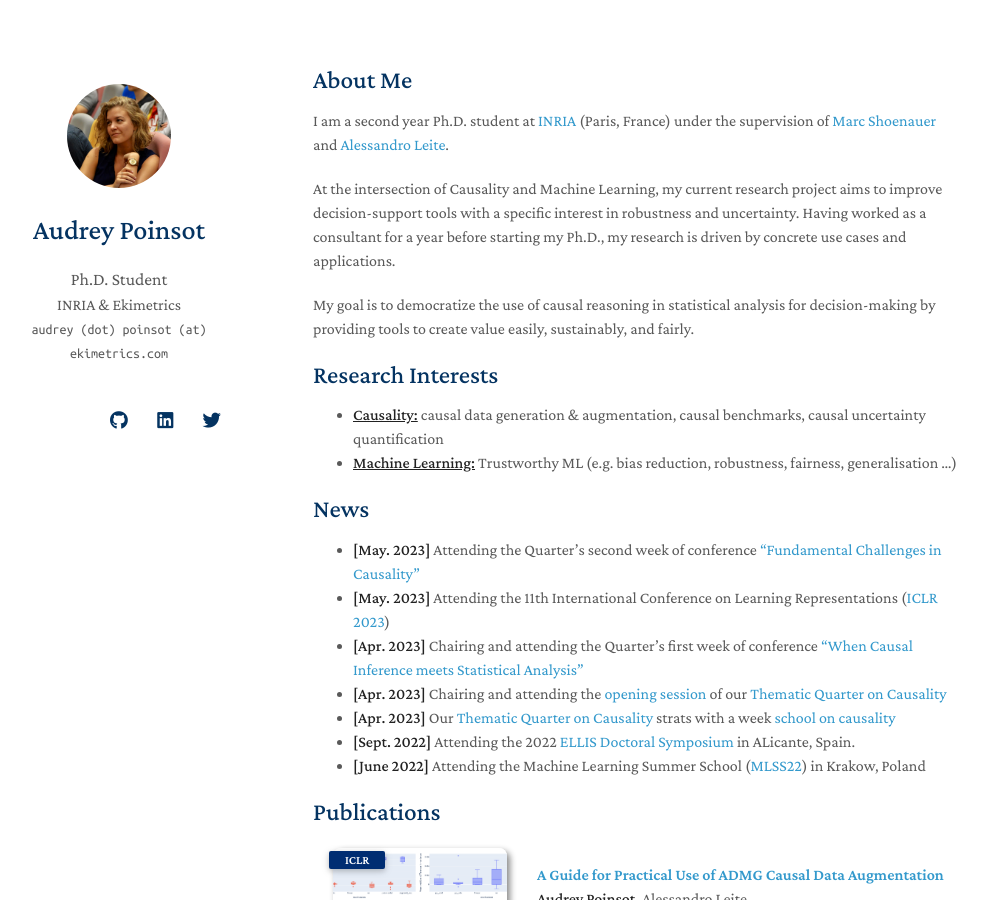
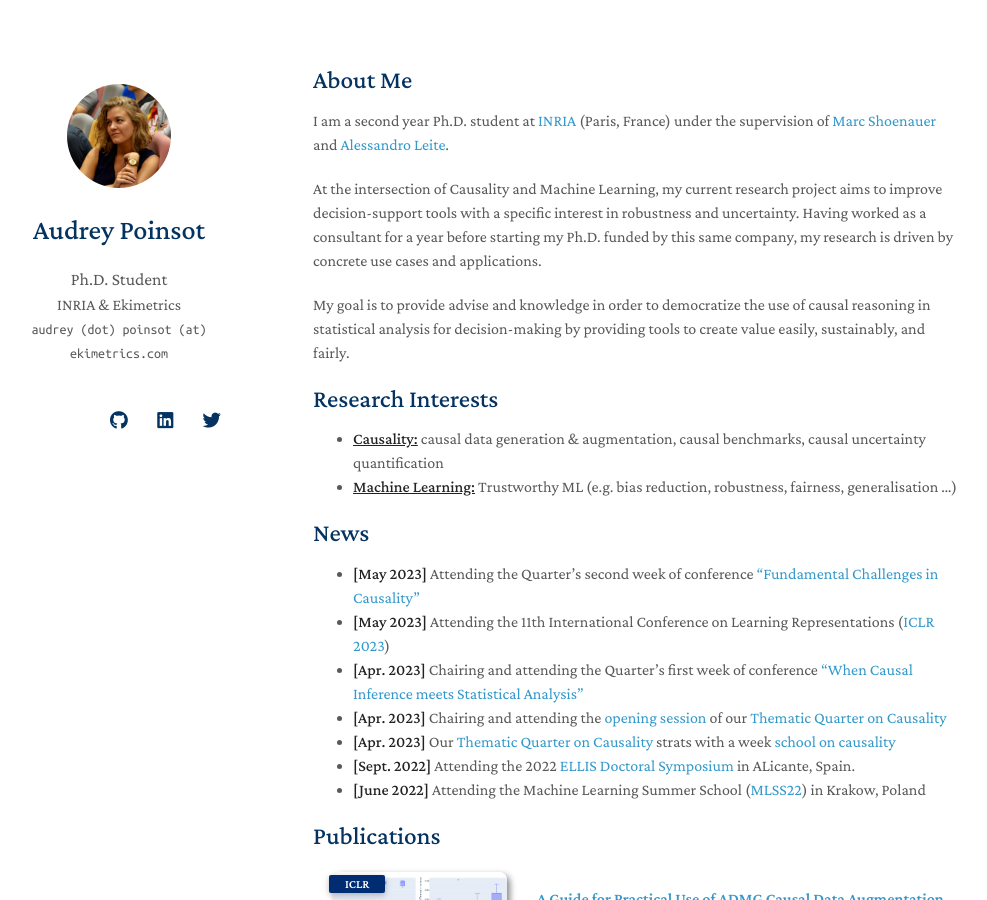
Before and after one commit to AudreyPoinsot/academic_website, a Jekyll site: the page built from index.md, in a window 1280 px wide and 900 px high. Shown: the whole window, without its empty margins (157-1144 px from the left). Built offline with Jekyll 4.4.1, drawn with Linux system fonts in a browser that asks for light colours; nearby versions of some CDN libraries; a style sheet for code colours, icons or effects is not loaded; our own code applies the rules of GitHub Pages for plain Markdown files.

Commit message:
cv update

```diff
--- a/index.md
+++ b/index.md
@@ -6,9 +6,9 @@ layout: homepage
 
 I am a second year Ph.D. student at <a href="https://www.inria.fr/en/">INRIA</a> (Paris, France) under the supervision of <a href="https://www.lri.fr/~marc/">Marc Shoenauer</a> and <a href="https://scholar.google.fr/citations?user=V3fDydQAAAAJ&hl/">Alessandro Leite</a>.
 
-At the intersection of Causality and Machine Learning, my current research project aims to improve decision-support tools with a specific interest in robustness and uncertainty. Having worked as a consultant for a year before starting my Ph.D., my research is driven by concrete use cases and applications.
+At the intersection of Causality and Machine Learning, my current research project aims to improve decision-support tools with a specific interest in robustness and uncertainty. Having worked as a consultant for a year before starting my Ph.D. funded by this same company, my research is driven by concrete use cases and applications.
 
-My goal is to democratize the use of causal reasoning in statistical analysis for decision-making by providing tools to create value easily, sustainably, and fairly.
+My goal is to provide advise and knowledge in order to democratize the use of causal reasoning in statistical analysis for decision-making by providing tools to create value easily, sustainably, and fairly.
 
 
 ## Research Interests
@@ -18,8 +18,8 @@ My goal is to democratize the use of causal reasoning in statistical analysis fo
 
 ## News
 
-- **[May. 2023]** Attending the Quarter's second week of conference <a href="https://quarter-on-causality.github.io/challenges/">"Fundamental Challenges in Causality"</a>
-- **[May. 2023]** Attending the 11th International Conference on Learning Representations (<a href="https://iclr.cc/">ICLR 2023</a>)
+- **[May 2023]** Attending the Quarter's second week of conference <a href="https://quarter-on-causality.github.io/challenges/">"Fundamental Challenges in Causality"</a>
+- **[May 2023]** Attending the 11th International Conference on Learning Representations (<a href="https://iclr.cc/">ICLR 2023</a>)
 - **[Apr. 2023]** Chairing and attending the Quarter's first week of conference <a href="https://quarter-on-causality.github.io/analysis/">"When Causal Inference meets Statistical Analysis"</a>
 - **[Apr. 2023]** Chairing and attending the <a href="https://quarter-on-causality.github.io/opening/">opening session</a> of our <a href="https://quarter-on-causality.github.io/#dates">Thematic Quarter on Causality</a>
 - **[Apr. 2023]** Our <a href="https://quarter-on-causality.github.io/#dates">Thematic Quarter on Causality</a> strats with a week <a href="https://quarter-on-causality.github.io/school/">school on causality</a>
```
Also changed, not shown: 1 other file.
